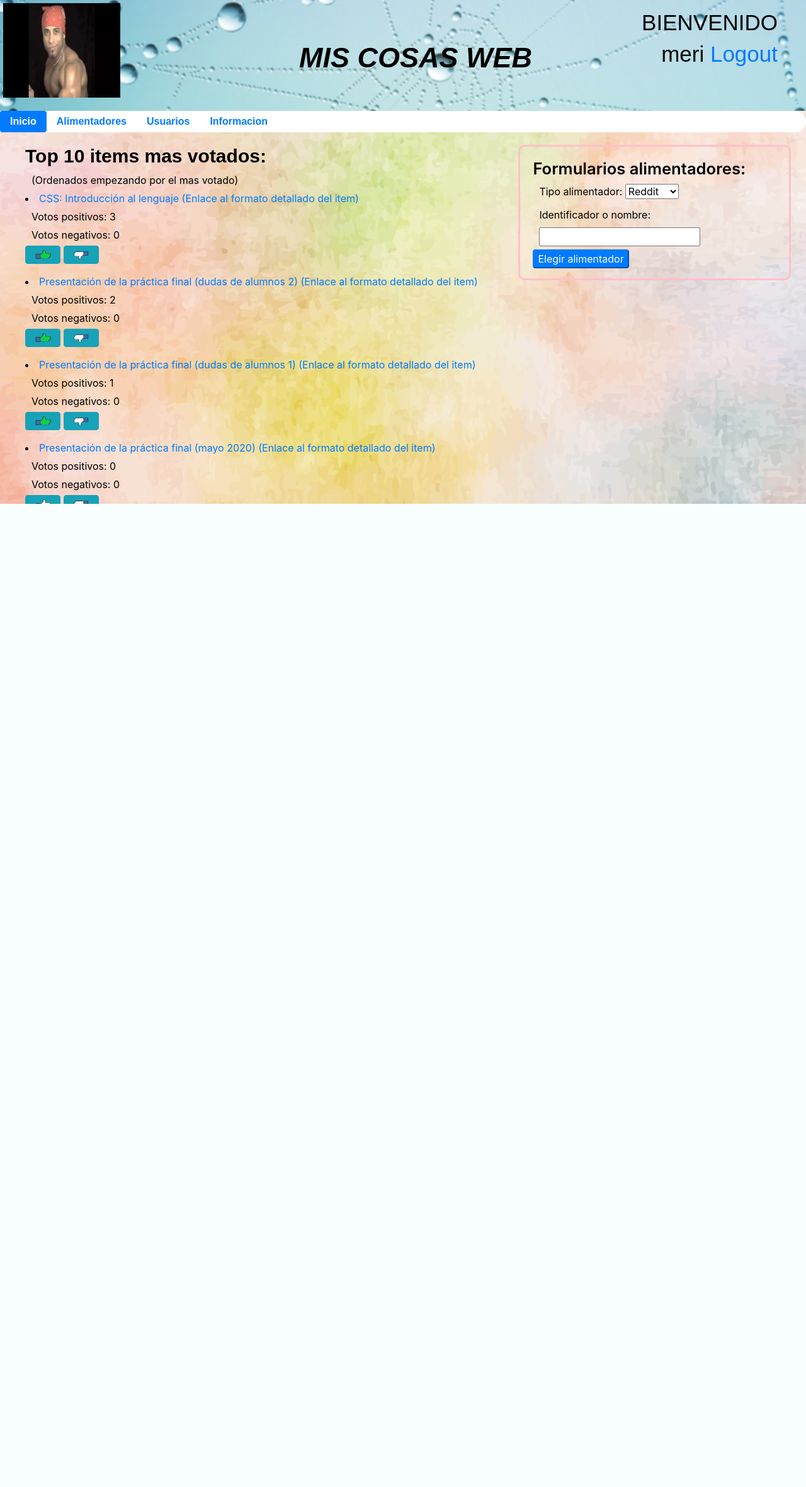
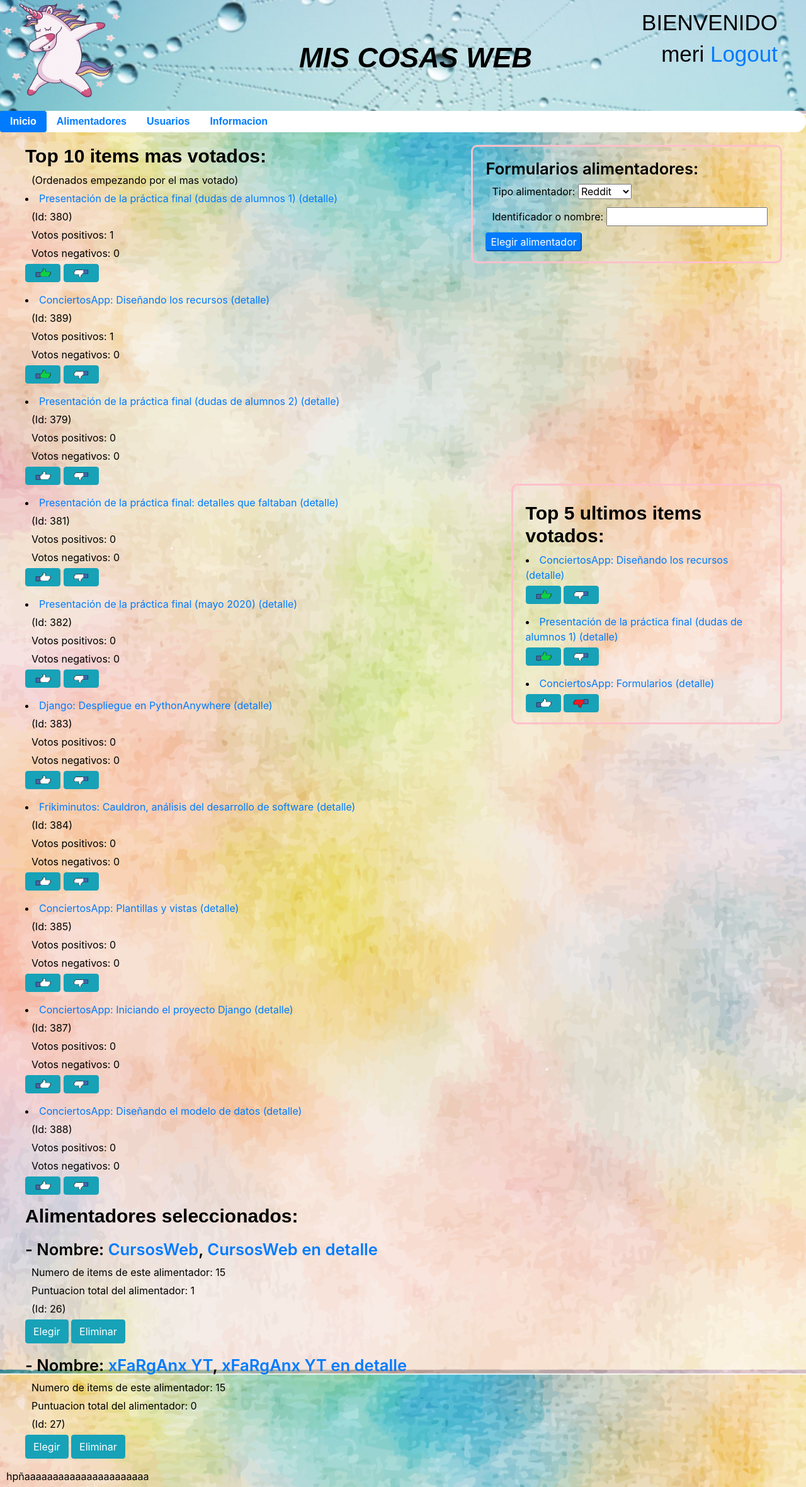
Before and after one commit to meridiaz/final-miscosas, a Django app: page / in a window 1280 px wide. Shown: the whole page at 63% size. Before the commit the page ends 800 px from the top, so only its background shows below. Run offline with Django 3.2, Linux system fonts and the light colour scheme; a user stored in the database is signed in; data comes from the database, SQL or seed files in the repository; some libraries are stand-ins or nearby versions.

Commit message:
acabando y mejorando lo que faltaba

```diff
--- a/proyecto/miscosas/templates/miscosas/alimentador.html
+++ b/proyecto/miscosas/templates/miscosas/alimentador.html
@@ -6,11 +6,11 @@
           {{ error }}
         </div>
       {% else %}
-          <h2>Nombre: {{alim.nombre}}, <a href="{{alim.enlace}}">Enlace al alimentador</a></h2>
+          <h2>Nombre: {{alim.nombre}}, <a href="{{alim.enlace}}">(Enlace)</a></h2>
           <h3> Lista de items: </h3>
               {% for item in alim.item_set.all %}
-                    <p><li><a href="{{item.enlace}}">{{item.titulo}}</a> <a href="/item/{{item.id_item}}">(Enlace al formato detallado del item)</a></li></p>
-                    <p></p>
+                    <p><li><a href="{{item.enlace}}">{{item.titulo}}</a> <a href="/item/{{item.id}}">(detalle)</a></li></p>
+                    <p>(Id: {{item.id}})</p>
               {% endfor %}
       {% endif %}
 
--- a/proyecto/miscosas/templates/miscosas/base.html
+++ b/proyecto/miscosas/templates/miscosas/base.html
@@ -16,7 +16,7 @@
 
     <div id="cabecera" >
       <!-- imagen del sitio #2d6360;-->
-      <img src="{% static "miscosas/banner.jpg" %}" width="186" height="150" align="left">
+      <img src="{% static "miscosas/banner2.jpg" %}" width="186" height="150" align="left">
       <h1>MIS COSAS WEB</h1>
         <h2>BIENVENIDO</h2>
         <!-- <p>{{error}}</p> -->
@@ -56,5 +56,10 @@
         {% block contenido %}
         {% endblock %}
     </div>
+    <div id="footer">
+      <footer >
+        <p>hpñaaaaaaaaaaaaaaaaaaaaaa</p>
+      </footer>
+    </div>
     </body>
 </html>
--- a/proyecto/miscosas/templates/miscosas/index.html
+++ b/proyecto/miscosas/templates/miscosas/index.html
@@ -2,19 +2,47 @@
 {% load static %}
 
     {% block contenido %}
+
+    <div id="formalimentadores">
+      <!--<h2>Formularios de alimentadores:</h2>-->
+      <form method="POST" action="/alimentador/-1">
+        <h3>Formularios alimentadores:</h3>
+        {% csrf_token %}
+        {{form.as_p}}
+        <!-- <input class="textbox" type="text" name="referencia del formulario" placeholder="Identificador"> -->
+        <button type="submit" action="yt">Elegir alimentador</button>
+      </form>
+      </div>
+      {% if user.is_authenticated %}
+      <div id="top5">
+      <h2>Top 5 ultimos items votados:</h2>
+          {% for item in top5 %}
+              <p><li><a href="{{item.enlace}}">{{item.titulo}}</a> <a href="/item/{{item.id}}">(detalle)</a></li></p>
+                  <form method="POST" action="/">
+                    {% csrf_token %}
+                    <input type="hidden" name="item" value="{{item.titulo}}" ></input>
+                    <button type="submit" name= "action" value="like" class="save btn btn-info"><img src = "{{item.boton_like}}" width="30" height="15"></button>
+                    <button type="submit" name= "action" value="dislike" class="save btn btn-info"><img src = "{{item.boton_dislike}}" width="30" height="15"></button>
+                  </form>
+
+          {% endfor%}
+          </div>
+      {% endif%}
 
 
     <div id="top10">
       <h2>Top 10 items mas votados:</h2>
       <p>(Ordenados empezando por el mas votado)</p>
           {% for item in top10 %}
-              <p><li><a href="{{item.enlace}}">{{item.titulo}}</a> <a href="/item/{{item.id_item}}">(Enlace al formato detallado del item)</a></li></p>
+                <p><li><a href="{{item.enlace}}">{{item.titulo}}</a> <a href="/item/{{item.id}}">(detalle)</a></li></p>
+                <p>(Id: {{item.id}})</p>
                  <p>Votos positivos: {{item.npos}}</p>
                  <p>Votos negativos: {{item.nneg}}</p>
                  {% if user.is_authenticated %}
                  <div id="voto_index">
-                   <form method="POST" action="/item/{{item.id_item}}">
+                   <form method="POST" action="/">
                      {% csrf_token %}
+                      <input type="hidden" name="item" value="{{item.titulo}}" ></input>
                        <button type="submit" name= "action" value="like" class="save btn btn-info"><img src = "{{item.boton_like}}" width="30" height="15"></button>
                        <button type="submit" name= "action" value="dislike" class="save btn btn-info"><img src = "{{item.boton_dislike}}" width="30" height="15"></button>
                      </form>
@@ -22,32 +50,21 @@
                   {% endif%}
           {% endfor %}
       </div>
-        {% if user.is_authenticated %}
-        <div id="top5">
-        <h2>Top 5 ultimos items votados:</h2>
-            {% for item in top5 %}
-                <p><li><a href="{{item.enlace}}">{{item.titulo}}</a> <a href="/item/{{item.id_item}}">(Enlace al formato detallado del item)</a></li></p>
-
-                    <form method="POST" action="/item/{{item.id_item}}">
+      <div id="alimentador_index">
+        <h2>Alimentadores seleccionados:</h2>
+        {% for alim in alims %}
+          {%if alim.elegido%}
+              <h3> - Nombre: <a href="{{alimen.enlace}}">{{alim.nombre}}</a>, <a href="/alimentador/{{alim.id}}">{{alim.nombre}} en detalle</a></h3>
+              <p>Numero de items de este alimentador: {{alim.total_it}}</p>
+              <p>Puntuacion total del alimentador: {{alim.count_likes}}</p>
+              <p> (Id: {{alim.id}})</p>
+              <form method="POST" action="/">
                 {% csrf_token %}
-                      <button type="submit" name= "action" value="like" class="save btn btn-info"><img src = "{{item.boton_like}}" width="30" height="15"></button>
-                      <button type="submit" name= "action" value="dislike" class="save btn btn-info"><img src = "{{item.boton_dislike}}" width="30" height="15"></button>
+                    <input type="hidden" name="alim" value="{{alim.id}}" ></input>
+                    <button type="submit" name= "action" value="elegir"class="save btn btn-info">Elegir</button>
+                    <button type="submit" name= "action" value="eliminar"class="save btn btn-info">Eliminar</button>
               </form>
-
-            {% endfor%}
-        {% endif%}
+            {%endif%}
+        {% endfor  %}
       </div>
-
-      <div id="formalimentadores">
-        <!--<h2>Formularios de alimentadores:</h2>-->
-        <form method="POST" action="/alimentador/0">
-          <h3>Formularios alimentadores:</h3>
-          {% csrf_token %}
-          {{form.as_p}}
-          <!-- <input class="textbox" type="text" name="referencia del formulario" placeholder="Identificador"> -->
-          <button type="submit" action="yt">Elegir alimentador</button>
-        </form>
-
-      </div>
-
     {% endblock %}
--- a/proyecto/miscosas/templates/miscosas/micss.css
+++ b/proyecto/miscosas/templates/miscosas/micss.css
@@ -78,12 +78,8 @@
 }
 
 #contenido{
-  box-sizing: content-box;
-  /* background-color: #eff0dc; */
-  position: absolute;
-  height: 100%;
-  width: 95%;
-  margin:20;
+  margin-top: 20px;
+  margin-left:20px;
   border-radius: 50px;
   padding-left: 20px;
 }
@@ -119,40 +115,35 @@
 
 #top5{
   box-sizing: content-box;
-
+  width: 30%;
   position: absolute;
-
-
-
+  right: 3%;
+  top: 80%;
   text-align:left;
 
 
-  border-right: 3px solid pink;
-  border-left: 3px solid pink;
-  border-top: 3px solid pink;
-  border-bottom: 3px solid pink;
+  border: 3px solid pink;
   border-radius: 10px;
   padding-left: 20px;
   padding-right: 20px;
-
+  margin-top: 10%;
+  padding-top: 2%;
 }
 
 #formalimentadores{
   box-sizing: border-box;
   position: absolute;
-  left: 65%;
-  top:0%;
-  border-right: 3px solid pink;
-  border-left: 3px solid pink;
-  border-top: 3px solid pink;
-  border-bottom: 3px solid pink;
+  right: 3%;
+  border: 3px solid pink;
   border-radius: 10px;
   padding-left: 20px;
   padding-right: 20px;
 }
 
 #top10{
-  border-right-color: purple
+  border-right-color: purple;
+  width: 60%;
+
 }
 
 #fotoperfil{
--- a/proyecto/miscosas/views.py
+++ b/proyecto/miscosas/views.py
@@ -34,7 +34,7 @@
 }
 
 def usuarios(request):
-    lista = User.objects.all()
+    lista = PagUsuario.objects.all()
     context = {'lista': lista, 'recurso_us': "/usuarios", 'nav_users': 'active'}
     return render(request, 'miscosas/usuarios.html', context)
 
@@ -43,42 +43,38 @@
     context = {'lista': lista, 'recurso_us': "/alimentadores", 'nav_alims': 'active'}
     return render(request, 'miscosas/alimentadores.html', context)
 
-def alim_yaexiste(id, tipo):
-    try:
-        alim = Alimentador.objects.get(nombre=id)
-        print("el alimentador elegido ya existe")
-        return True #ya existe el alimentador
-    except ObjectDoesNotExist:
-        alim = Alimentador(tipo=tipo, nombre=id)
-        return False
+def leer_xml(tipo, nombre):
+    print("en leer xml")
+    if tipo == "yt":
+        id = YTChannel(nombre).id_canal()
+        print(id)
+    elif tipo == "reddit":
+        print("holi2")
+
+    return id
 
 def gestionar_alims(request):
     form = AlimForm(request.POST)
     if not form.is_valid():
          print("hay un error")
-         return "0"
+         return -1
     else:
         print("no hay error")
 
     tipo = form.cleaned_data['tipo_alimentador']
     nombre = form.cleaned_data['identificador_o_nombre']
-    if not alim_yaexiste(nombre, tipo):
-        if tipo == "yt":
-            nombre = str(YTChannel(nombre))
-        elif tipo == "reddit":
-            print("holi2")
-    else:
-        # actualizar_alim()
-        print("el alimentador elegido ya existe2")
-    return nombre
+    print(nombre)
 
-def alimentador(request, id=0):
+    return leer_xml(tipo, nombre)
+
+def alimentador(request, id=-1):
+    print("en alimentador")
     if request.method == "POST":
         id = gestionar_alims(request)
-        return redirect('/alimentador/'+id)
+        return redirect('/alimentador/'+str(id))
     elif request.method == "GET":
         try:
-            alim = Alimentador.objects.get(nombre=id)
+            alim = Alimentador.objects.get(id=id)
         except ObjectDoesNotExist:
             return render(request, 'miscosas/alimentador.html', {'error': "El alimentador pedido no existe"})
 
@@ -118,8 +114,7 @@
 
 def mostrar_item(request, id):
     try:
-        item = Item.objects.get(id_item=id)
-        nombre = item.id_item
+        item = Item.objects.get(id=id)
     except ObjectDoesNotExist:
         return render(request, 'miscosas/item.html', {"error": "El item pedido no existe"})
 
@@ -132,7 +127,7 @@
 
     boton_like, boton_dislike = iluminar_voto(request, item)
     lista = Comentario.objects.filter(item=item)
-    context = {'item': item, "error": "", 'recurso_us': '/item/'+nombre,
+    context = {'item': item, "error": "", 'recurso_us': '/item/'+str(item.id_item),
                 'lista': lista, 'user': request.user, 'form': ComentarioForm(),
                 'boton_like': boton_like, 'boton_dislike': boton_dislike}
     return render(request, 'miscosas/item.html', context)
@@ -141,35 +136,51 @@
     for it in top:
         it.boton_like, it.boton_dislike = iluminar_voto(request, it)
 
+def procesar_post_index(request):
+    action = request.POST['action']
+    if action=="elegir":
+        alim = Alimentador.objects.get(id=request.POST['alim'])
+        id = leer_xml(alim.tipo, alim.id_canal)
+        return redirect('/alimentador/'+str(id))
+    elif action=="eliminar":
+        alim = Alimentador.objects.get(nombre=request.POST['alim'])
+        alim.elegido = not alim.elegido
+        alim.save()
+    elif action=="like" or action =="dislike":
+        item = Item.objects.get(titulo=request.POST['item'])
+        gestionar_voto(action, request, item)
+
+    return redirect('/')
+
 
 def index(request):
     #visto en: https://stackoverflow.com/questions/18198977/django-sum-a-field-based-on-foreign-key
     # y en: https://docs.djangoproject.com/en/3.0/topics/db/aggregation/
     #https://martinpeveri.wordpress.com/2018/06/24/la-funcion-coalesce-en-django/
+    if request.method == "POST":
+        return procesar_post_index(request)
 
     top10 = Item.objects.annotate(npos=Count('like', filter=Q(like__boton=1)),
                                     nneg= Count('like', filter=Q(like__boton=-1)),
                                     nlikes=Coalesce(Sum('like__boton'), Value(0))).order_by('-nlikes')[0:10]
     top5 = []
     if request.user.is_authenticated:
-
         add_boton_voto(top10, request)
         items_user = Item.objects.filter(like__usuario = request.user)
-
         fixed_date = datetime(2000, 1, 1)
         top5 = items_user.annotate(nueva_fecha=
                                     Coalesce('like__fecha', Value(fixed_date))).order_by('-nueva_fecha')[0:5]
         add_boton_voto(top5, request)
 
+    lista = Alimentador.objects.all()
     context = {'user': request.user, 'recurso_us': '/', 'form': AlimForm(),
-                'nav_index': 'active', 'top10': top10, 'top5': top5}
+                'nav_index': 'active', 'top10': top10, 'top5': top5, 'alims': lista}
     return render(request, 'miscosas/index.html', context)
 
 
 def logout_view(request):
     logout(request)
     recurso_us = request.GET['recurso']
-    print(recurso_us)
     return redirect(recurso_us)
 
 
@@ -184,7 +195,7 @@
             msg = "El usuario o la contraseña no son correctos"
         else:
             form = AuthenticationForm(data=request.POST)
-            msg = "Informacion de autenticacioin no valida, o el usuario ya tiene cuenta"
+            msg = "Informacion de autenticacion no valida, o el usuario ya tiene cuenta"
         if form.is_valid():
             if action=="Registrar":
                 user = form.save()
@@ -209,11 +220,8 @@
 
     if action=="foto":
         form = UploadImageForm(request.POST, request.FILES)
-        print(form)
         if form.is_valid():
             pagUsEstilo.foto = form.cleaned_data['foto']
-            print("aquichiiiiiiiiiiiiiiiiiiiiiii")
-            print(form.cleaned_data['foto'])
     elif action=="formato":
         form = PagUsForm(request.POST)
         if form.is_valid():
@@ -222,18 +230,20 @@
     pagUsEstilo.save()
 
 def cuenta_usuario(request, us):
+    if request.method == 'POST':
+        procesar_post_pagus(request)
+
     try:
         usuario = User.objects.get(username=us)
         pagUsEstilo = PagUsuario.objects.get(usuario=usuario)
-        foto = pagUsEstilo.foto
     except ObjectDoesNotExist:
         return render(request, 'miscosas/usuario.html', {'error': "El usuario pedido no existe"})
 
-    if request.method == 'POST':
-        procesar_post_pagus(request)
-
+    lista_vot = Item.objects.filter(like__usuario = usuario)
+    lista_comen = Item.objects.filter(comentario__usuario = usuario)
     context = {'form_estilo': PagUsForm(), 'usuario': usuario, 'recurso_us': '/usuario/'+us,
-                'foto': foto, 'error': "", 'form_foto': UploadImageForm(), 'us_log': request.user}
+                'pag_us': pagUsEstilo, 'error': "", 'form_foto': UploadImageForm(),
+                'us_log': request.user, 'lista_vot': lista_vot, 'lista_comen': lista_comen}
     return render(request, 'miscosas/usuario.html', context)
 
 
```
Also changed, not shown: other parts of proyecto/miscosas/templates/miscosas/micss.css (+23 -26 lines), proyecto/miscosas/models.py (+7 -4 lines), proyecto/miscosas/templates/miscosas/alimentadores.html (+3 -6 lines), proyecto/miscosas/templates/miscosas/item.html (+16 -18 lines), proyecto/miscosas/templates/miscosas/usuario.html (+23 -3 lines), proyecto/miscosas/templates/miscosas/usuarios.html (+6 -3 lines), proyecto/miscosas/ytalim.py (+18 -10 lines), proyecto/db.sqlite3, proyecto/miscosas/migrations/0007_auto_20200514_1055.py (added), proyecto/miscosas/migrations/0008_remove_alimentador_puntuacion.py (added), proyecto/miscosas/migrations/0009_alimentador_id_canal.py (added), proyecto/miscosas/static/miscosas/banner2.jpg (added), proyecto/miscosas/static/miscosas/img_users/banner.jpg (added), proyecto/miscosas/static/miscosas/img_users/banner2.jpg (added), 1 more files. Lines whose indentation alone changed are shown as unchanged.
